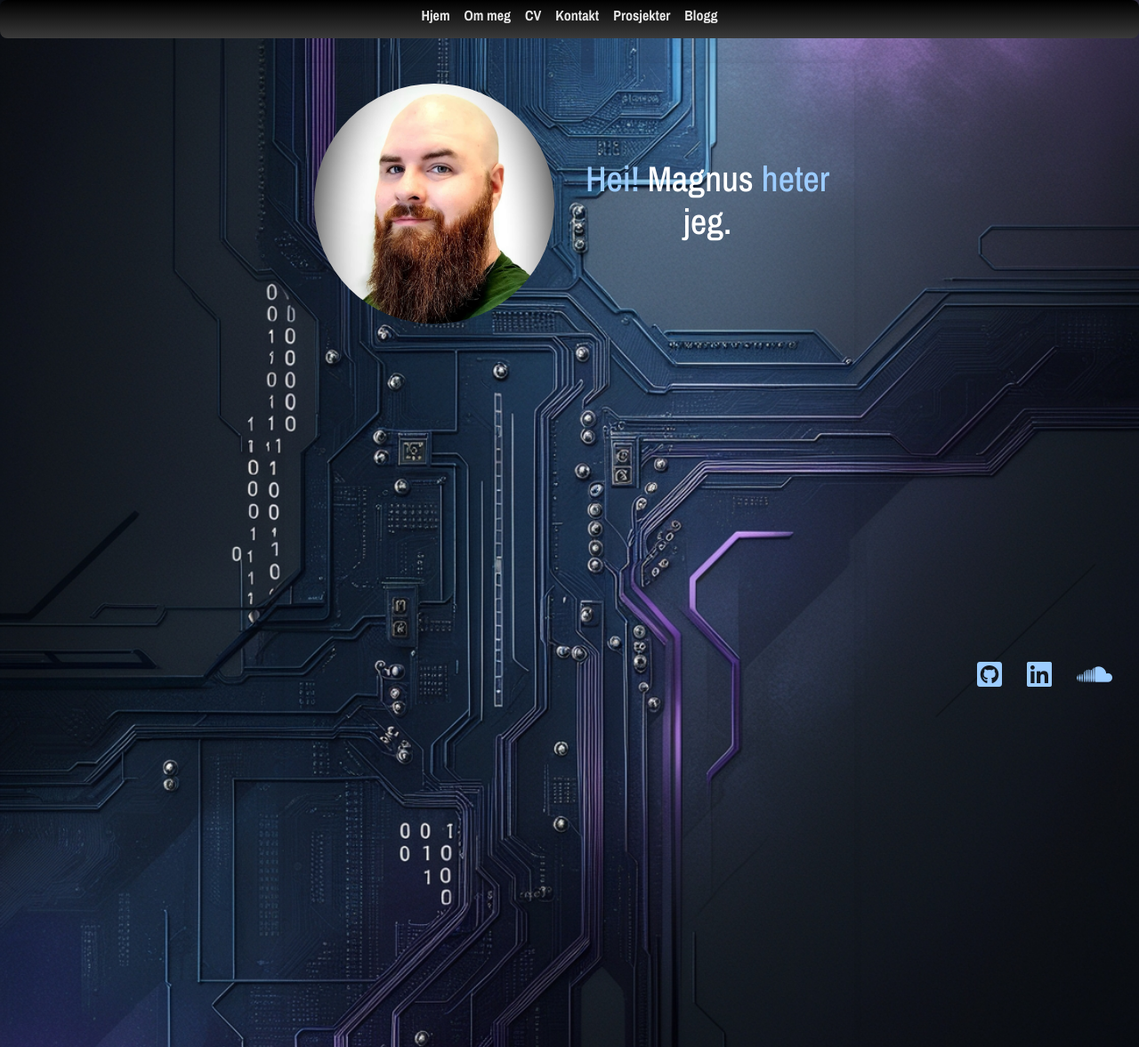
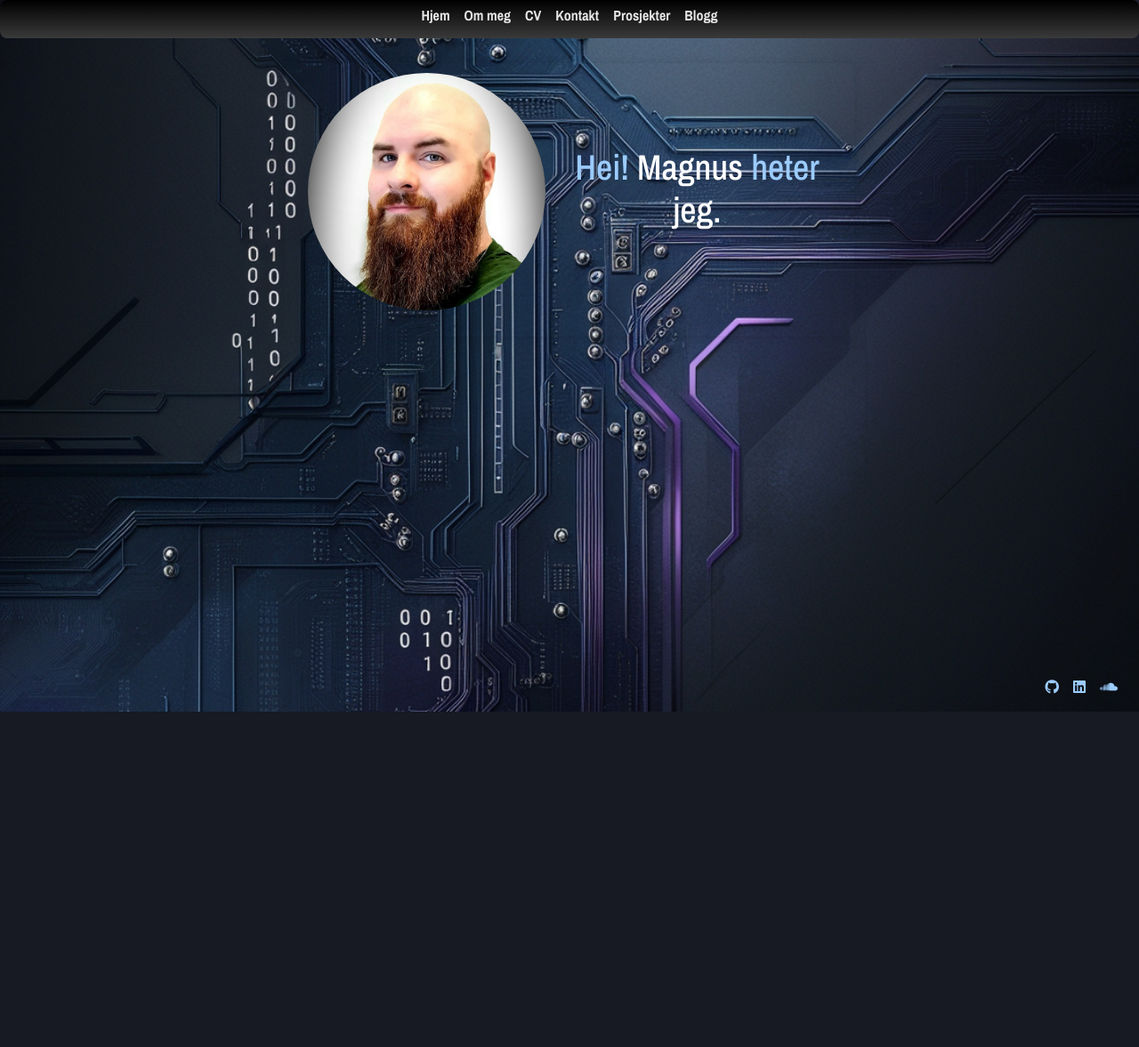
Before and after one commit to OpusMag/magnuslyngra.no, a PHP site: page / in a window 1280 px wide. Shown: the whole page at 89% size. After the commit the page ends 800 px from the top, so only its background shows below. Run offline with PHP 8.4, Linux system fonts and the light colour scheme; some libraries are stand-ins or nearby versions.

Commit message:
Fixed some styling and accessibility things

```diff
--- a/www/cover.css
+++ b/www/cover.css
@@ -26,6 +26,7 @@
   --spacing-large: 2rem;
   --border-radius: 0.5rem;
   --box-shadow: 0 0 0.625rem rgba(0, 0, 0, 0.1);
+  --radius: 200px;
 }
 
 /* Base structure */
@@ -84,6 +85,7 @@
   display: flex;
   align-items: center;
   margin-left: var(--spacing-medium);
+  margin-right: var(--spacing-medium);
 }
 
 /* Footer button container */
@@ -255,12 +257,12 @@
   font-optical-sizing: auto;
   font-weight: 300;
   font-style: normal;
-  font-size: 16px; /* Set a base font size */
-  line-height: 1.5; /* Set a consistent line height */
-  margin-left: 0%; /* Ensure no margin shifts */
-  width: 100%; /* Ensure the container takes full width */
-  height: 300px; /* Reserve space for the tag cloud */
-  overflow: hidden; /* Prevent overflow issues */
+  font-size: 2vw;
+  line-height: 1.5;
+  overflow: hidden;
+  display: flex;
+  justify-content: center;
+  align-items: center;
 }
 
 .tagcloud--item:hover {
@@ -311,12 +313,12 @@
   max-width: 42em;
   margin-top: var(--spacing-large);
   padding: var(--spacing-medium);
-  min-height: 100%;
+  height: 100vh;
   box-sizing: border-box;
 }
 
 .cover-header {
-  margin-top: 10px;
+  margin-top: 5px;
 }
 
 .cover-heading {
@@ -354,16 +356,18 @@
   font-family: var(--font-family-mono);
   font-weight: 300;
   font-size: var(--font-size-large);
-  padding: 2%;
+  padding: 1%;
   background: transparent;
   border-radius: var(--border-radius);
   box-shadow: var(--box-shadow);
   color: white;
   margin: 2% 0;
+  height: auto;
   width: 100%;
   max-width: 50rem;
   position: relative;
   box-sizing: border-box;
+  overflow: hidden;
 }
 
 .content2, .content3 {
@@ -394,8 +398,12 @@
 }
 
 .content6 {
-  margin-top: var(--spacing-large);
-  margin-bottom: 50rem;
+  margin-top: var(--spacing-small);
+  padding: 1%;
+  display: flex;
+  justify-content: center;
+  align-items: center;
+
 }
 
 /* Form styling */
--- a/www/index.html
+++ b/www/index.html
@@ -29,7 +29,7 @@
     <noscript><link rel="stylesheet" href="cover.css"></noscript>
   </head>
   <body class="text-center">
-    <div class="cover-container d-flex h-100 p-3 mx-auto flex-column">
+    <div class="cover-container d-flex h-50 p-3 mx-auto flex-column">
       <header class="masthead mb-auto">
         <div class="inner">
           <h3 class="masthead-brand"></h3>
@@ -51,7 +51,7 @@
             </div>
             <h1 class="cover-heading"><span class="highlight">Hei!</span> Magnus <span class="highlight">heter</span> jeg.</h1>
           </div>
-          <div class="content6"></div>
+          <div class="content6">
           <script>
             document.addEventListener('DOMContentLoaded', function () {
               const myTags = [
@@ -62,34 +62,57 @@
                 'Brukerstøtte', 'SQL',
               ];
 
-              var tagCloud = TagCloud('.content6', myTags, {
-                radius: 250,
-                maxSpeed: 'normal',
-                initSpeed: 'normal',
-                direction: 135,
-                keep: true // Cursor interaction
+              function calculateRadius() {
+                const screenWidth = window.innerWidth;
+                if (screenWidth < 600) {
+                  return 150; // Small screens
+                } else if (screenWidth < 1024) {
+                  return 200; // Medium screens
+                } else {
+                  return 300; // Large screens
+                }
+              }
+
+              function initializeTagCloud() {
+                const radius = calculateRadius();
+                TagCloud('.content6', myTags, {
+                  radius: radius,
+                  position: {
+                    x: 0.5,
+                    y: 0.5
+                  },
+                  maxSpeed: 'normal',
+                  initSpeed: 'normal',
+                  direction: 135,
+                  keep: true // Cursor interaction
+                });
+              }
+
+              // Initialize tag cloud on page load
+              initializeTagCloud();
+
+              // Update tag cloud on window resize
+              window.addEventListener('resize', function () {
+                // Clear existing tag cloud
+                document.querySelector('.content6').innerHTML = '';
+                // Reinitialize tag cloud with new radius
+                initializeTagCloud();
               });
             });
           </script>
+        </div>
         </main>
       </div>
-    </div>
     <footer class="mastfoot mt-auto">
       <div class="footer-button-container">
         <a href="https://github.com/OpusMag" class="footer-button">
-        <button>
-          <i class="fab fa-github-square"></i>
-        </button>
+          <i class="fa-brands fa-github"></i>
         </a>
         <a href="https://www.linkedin.com/in/magnuslyngra/" class="footer-button">
-        <button>
           <i class="fab fa-linkedin"></i>
-        </button>
         </a>
         <a href="https://soundcloud.com/opusmag" class="footer-button">
-          <button>
             <i class="fa-brands fa-soundcloud"></i>
-          </button>
           </a>
       </div>
       </footer>
```
Also changed, not shown: www/blogg.html (+1 -7 lines), www/cv.html (+2 -8 lines), www/kontakt.html (+4 -10 lines), www/ommeg.html (+4 -10 lines), www/prosjekter.html (+1 -7 lines).
